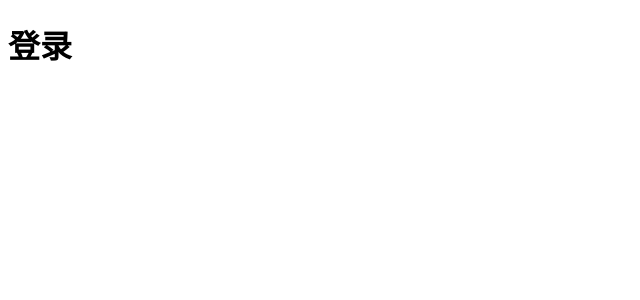
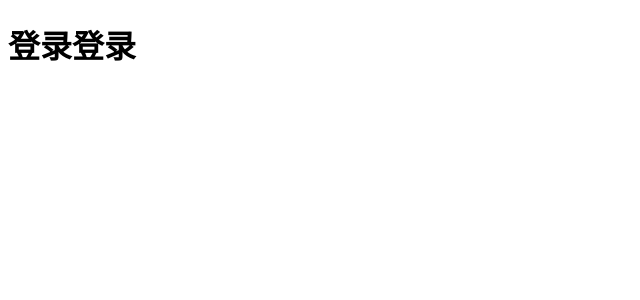
Before and after one commit to jiatong0216/pyg_admin, a Vue app: page / in a window 1280 px wide. Shown: the top 300 px of the page, without its empty margins (0-640 px from the left). Built offline with nearby package versions, Linux system fonts and the light colour scheme.

Commit message:
Signed-off-by: jiatong0216 <240851942@qq.com>

```diff
--- a/src/components/Login.vue
+++ b/src/components/Login.vue
@@ -1,6 +1,6 @@
 <template>
   <div>
-    <h1>登录</h1>
+    <h1>登录登录</h1>
   </div>
 </template>
 
```
